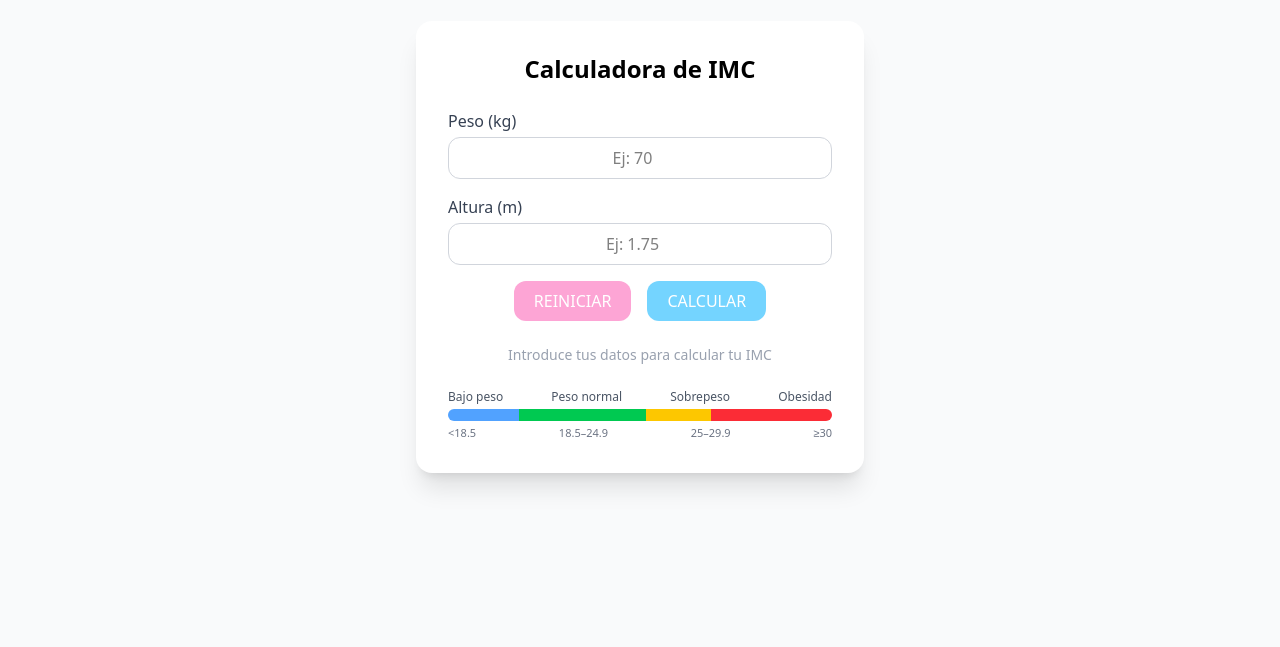
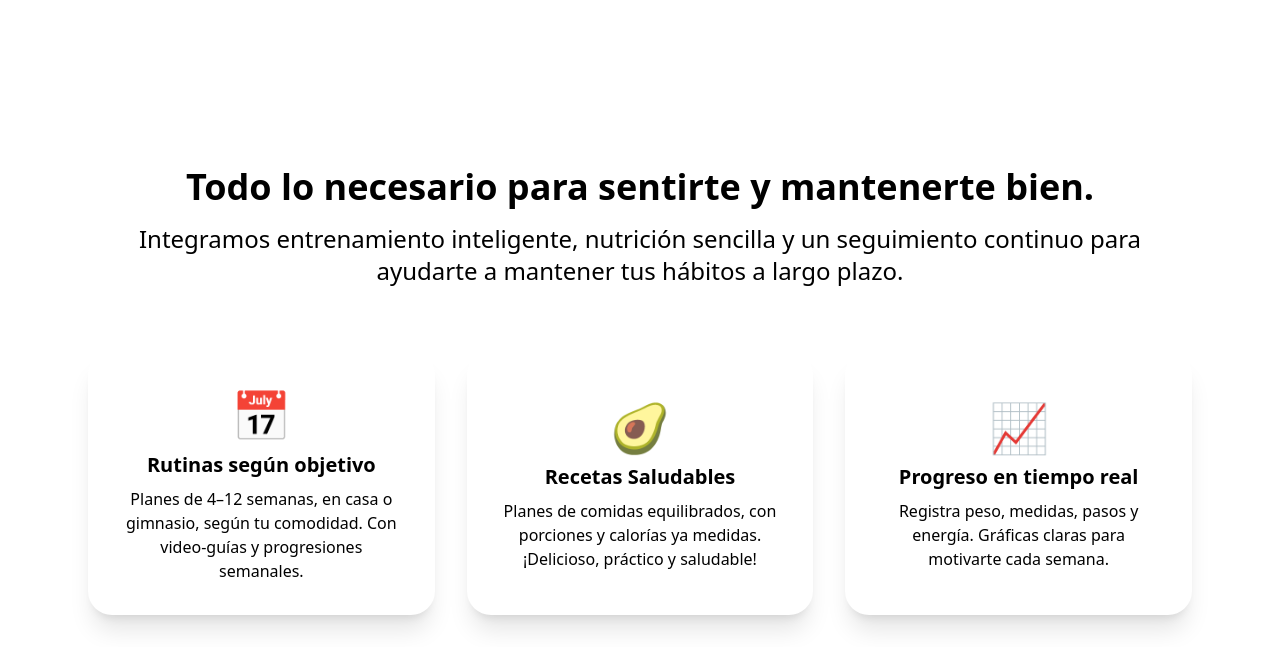
Before and after one commit to trivalu23/Proyecto-UNIDAD-3, a React (Vite) app: page / in a window 1280 px wide. Shown: the part 153-800 px from the top of the page. Built offline with nearby package versions, Linux system fonts and the light colour scheme.

Commit message:
Contenedores Principales

```diff
--- a/src/App.jsx
+++ b/src/App.jsx
@@ -1,14 +1,17 @@
 import React from "react";
 import Calculadora from "./Components/Calculadora.jsx";
+import Contenedores from "./Components/Contenedores.jsx";
 
 function App() {
   return (
-
-<div>
-   < Calculadora />
-   </div>
-
-
+    <>
+      <div>
+        <Contenedores />
+      </div>
+      <div>
+        <Calculadora />
+      </div>
+    </>
   );
 }
 
--- a/src/Components/Calculadora.jsx
+++ b/src/Components/Calculadora.jsx
@@ -70,14 +70,14 @@ function Calculadora() {
   };
 
   return (
-    <div className="flex flex-col items-center justify-center min-h-screen bg-gray-50 p-6">
-      <div className="bg-white shadow-xl rounded-2xl p-8 max-w-md w-full text-center">
+    <div className="flex flex-col items-center justify-start min-h-screen bg-gray-50 p-6">
+      <div className="bg-white shadow-xl rounded-2xl p-8 max-w-xl w-full text-center">
         <h1 className="text-2xl font-bold mb-6 text-black-700">Calculadora de IMC</h1>
 
         <form onSubmit={calcularIMC} className="space-y-4">
           {/* Peso */}
           <div className="text-left">
-            <label className="block text-gray-700 font-medium mb-1">Peso (kg)</label>
+            <label className="block text-black-700 text-3x1 font-medium mb-1">Peso (kg)</label>
             <input
               type="number"
               value={peso}
@@ -100,7 +100,7 @@ function Calculadora() {
 
           {/* Altura en metros */}
           <div className="text-left">
-            <label className="block text-gray-700 font-medium mb-1">Altura (m)</label>
+            <label className="block text-black-700 text-3x1 font-medium mb-1">Altura (m)</label>
             <input
               type="number"
               value={altura}
@@ -156,7 +156,7 @@ function Calculadora() {
                 {imc}
               </h2>
               <p className="text-black-700 font-medium mt-2">{categoria}</p>
-              <p className="mt-3 text-sm text-black-600">{mensaje}</p>
+              <p className="mt-3 text-3x1 text-black-600">{mensaje}</p>
             </>
           ) : (
             <p className="text-gray-400 text-sm">
@@ -167,7 +167,7 @@ function Calculadora() {
 
         {/* Barra de referencia del IMC */}
         <div className="mt-6 w-full">
-          <div className="flex justify-between text-xs text-gray-600 font-medium mb-1">
+          <div className="flex justify-between text-3x1 text-gray-600 font-medium mb-1">
             <span>Bajo peso</span>
             <span>Peso normal</span>
             <span>Sobrepeso</span>
--- /dev/null
+++ b/src/Components/Contenedores.jsx
@@ -0,0 +1,66 @@
+
+import React from "react";
+
+const Contenedores = () => {
+
+ return (
+
+    <section
+      id="bloque-beneficios"
+      className="w-full flex flex-col items-center justify-center text-center py-20 bg-transparent mt-60 "
+    >
+      <div className="max-w-6xl px-6">
+        <h1 className="text-3xl md:text-4xl font-semibold text-black-800 mb-4">
+          Todo lo necesario para sentirte y mantenerte bien.
+        </h1>
+        <p className="text-black-600 mb-12 text-2xl">
+          Integramos entrenamiento inteligente, nutrición sencilla y un
+          seguimiento continuo para ayudarte a mantener tus hábitos a largo
+          plazo.
+        </p>
+
+        <div className="    grid grid-cols-1 md:grid-cols-3 gap-8 mt-16  ">
+          {/* Tarjeta 1 */}
+          <div className="bg-white shadow-xl rounded-3xl p-8 flex flex-col items-center justify-center hover:scale-105 transition-transform duration-300">
+            <div className="text-5xl pt-2">📅</div>
+            <h3 className="text-lg md:text-xl font-semibold text-black-800 mt-3">
+              Rutinas según objetivo
+            </h3>
+            <p className="text-black-600 mt-2 text-sm md:text-base">
+              Planes de 4–12 semanas, en casa o gimnasio, según tu comodidad.
+              Con video-guías y progresiones semanales.
+            </p>
+          </div>
+
+          {/* Tarjeta 2 */}
+          <div className="bg-white shadow-xl rounded-3xl p-8 flex flex-col items-center justify-center hover:scale-105 transition-transform duration-300">
+            <div className="text-5xl pt-2">🥑</div>
+            <h3 className="text-lg md:text-xl font-semibold text-black-800 mt-3">
+              Recetas Saludables
+            </h3>
+            <p className="text-black-600 mt-2 text-sm md:text-base">
+              Planes de comidas equilibrados, con porciones y calorías ya
+              medidas. ¡Delicioso, práctico y saludable!
+            </p>
+          </div>
+
+          {/* Tarjeta 3 */}
+          <div className="bg-white shadow-xl rounded-3xl p-8 flex flex-col items-center justify-center hover:scale-105 transition-transform duration-300">
+            <div className="text-5xl pt-2">📈</div>
+            <h3 className="text-lg md:text-xl font-semibold text-black-800 mt-3">
+              Progreso en tiempo real
+            </h3>
+            <p className="text-black-600 mt-2 text-sm md:text-base">
+              Registra peso, medidas, pasos y energía. Gráficas claras para
+              motivarte cada semana.
+            </p>
+          </div>
+        </div>
+      </div>
+    </section>
+  );
+};
+
+
+
+export default Contenedores;
```
